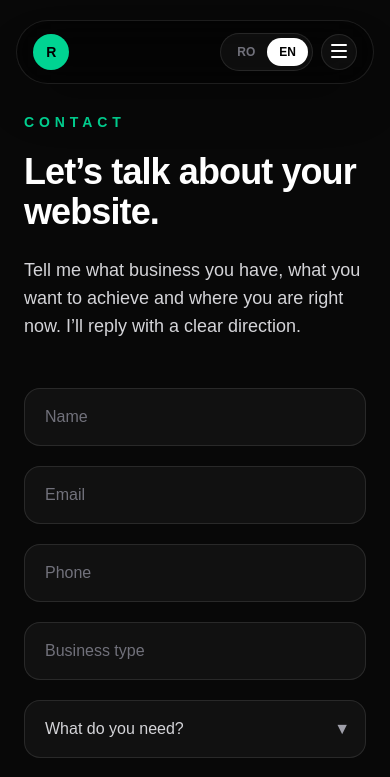
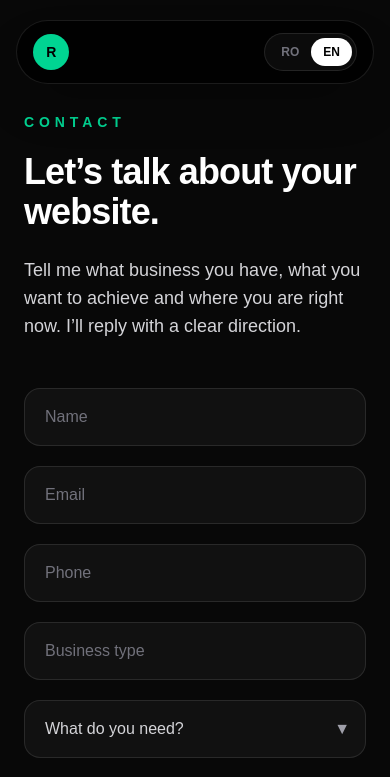
Before and after one commit to RaulRauta/my-business-site, a Next.js app: page /en/contact in a window 390 px wide. Shown: the top 777 px of the page. Built offline with nearby package versions, Linux system fonts and the light colour scheme.

Commit message:
fix mobile page transition

```diff
--- a/components/Navbar.tsx
+++ b/components/Navbar.tsx
@@ -2,41 +2,15 @@
 
 import Link from "next/link";
 import { usePathname } from "next/navigation";
-import {
-  AnimatePresence,
-  motion,
-  useMotionValueEvent,
-  useScroll,
-} from "framer-motion";
-import { useState } from "react";
+import { motion } from "framer-motion";
 import { translations } from "@/lib/translations";
 
 type Lang = "ro" | "en";
 
 export default function Navbar({ lang }: { lang: Lang }) {
   const pathname = usePathname();
-  const { scrollY } = useScroll();
 
-  const [hidden, setHidden] = useState(false);
-  const [menuOpen, setMenuOpen] = useState(false);
-
-  useMotionValueEvent(scrollY, "change", (latest) => {
-    const isMobile = window.innerWidth < 768;
-
-    if (isMobile) {
-      setHidden(false);
-      return;
-    }
-
-    const previous = scrollY.getPrevious() ?? 0;
-
-    if (latest > previous && latest > 120 && !menuOpen) {
-      setHidden(true);
-    } else {
-      setHidden(false);
-    }
-  });
-
+  // nu afișăm pe homepage
   if (pathname === `/${lang}`) return null;
 
   const t = translations[lang];
@@ -53,16 +27,11 @@ export default function Navbar({ lang }: { lang: Lang }) {
   }
 
   return (
-    <>
-      <motion.header
-        animate={{ y: hidden ? -120 : 0, opacity: hidden ? 0 : 1 }}
-        transition={{ duration: 0.28, ease: [0.22, 1, 0.36, 1] }}
-        className="fixed left-0 top-5 z-50 w-full px-4"
-      >
-        <div className="mx-auto flex max-w-5xl items-center justify-between rounded-full border border-white/10 bg-black/45 px-4 py-3 shadow-2xl shadow-black/30 backdrop-blur-xl md:px-5">
+    <header className="fixed left-0 top-5 z-50 w-full px-4">
+      <div className="mx-auto flex max-w-5xl items-center justify-between rounded-full border border-white/10 bg-black/80 px-4 py-3 shadow-2xl shadow-black/30 md:px-5">
+        {/* LOGO */}
         <Link
           href={`/${lang}`}
-            onClick={() => setMenuOpen(false)}
           className="group flex items-center gap-3 font-semibold tracking-tight"
         >
           <span className="flex h-9 w-9 items-center justify-center rounded-full bg-emerald-400 text-sm font-bold text-black transition group-hover:scale-105">
@@ -71,7 +40,7 @@ export default function Navbar({ lang }: { lang: Lang }) {
 
           <span className="hidden text-sm text-white sm:block">
             Raul
-              <span className="ml-1 text-zinc-500">/ Web Growth</span>
+            <span className="ml-1 text-zinc-500"> / Web Growth</span>
           </span>
         </Link>
 
@@ -107,6 +76,7 @@ export default function Navbar({ lang }: { lang: Lang }) {
           })}
         </nav>
 
+        {/* RIGHT SIDE */}
         <div className="flex items-center gap-2">
           {/* LANGUAGE SWITCH */}
           <div className="flex items-center rounded-full border border-white/10 bg-white/[0.04] p-1">
@@ -156,72 +126,8 @@ export default function Navbar({ lang }: { lang: Lang }) {
               <span className="relative z-10">EN</span>
             </Link>
           </div>
-
-            {/* MOBILE MENU BUTTON */}
-            <button
-              type="button"
-              onClick={() => setMenuOpen((prev) => !prev)}
-              className="flex h-9 w-9 items-center justify-center rounded-full border border-white/10 bg-white/[0.04] md:hidden"
-              aria-label="Open menu"
-            >
-              <span className="relative h-4 w-4">
-                <motion.span
-                  animate={{
-                    rotate: menuOpen ? 45 : 0,
-                    y: menuOpen ? 6 : 0,
-                  }}
-                  className="absolute left-0 top-0 h-[2px] w-4 rounded-full bg-white"
-                />
-                <motion.span
-                  animate={{ opacity: menuOpen ? 0 : 1 }}
-                  className="absolute left-0 top-[6px] h-[2px] w-4 rounded-full bg-white"
-                />
-                <motion.span
-                  animate={{
-                    rotate: menuOpen ? -45 : 0,
-                    y: menuOpen ? -6 : 0,
-                  }}
-                  className="absolute left-0 top-[12px] h-[2px] w-4 rounded-full bg-white"
-                />
-              </span>
-            </button>
         </div>
       </div>
-      </motion.header>
-
-      {/* MOBILE MENU */}
-      <AnimatePresence>
-        {menuOpen && (
-          <motion.div
-            initial={{ opacity: 0, y: -12, scale: 0.98 }}
-            animate={{ opacity: 1, y: 0, scale: 1 }}
-            exit={{ opacity: 0, y: -12, scale: 0.98 }}
-            transition={{ duration: 0.22, ease: [0.22, 1, 0.36, 1] }}
-            className="fixed left-4 right-4 top-24 z-40 rounded-3xl border border-white/10 bg-black/80 p-4 shadow-2xl shadow-black/40 backdrop-blur-xl md:hidden"
-          >
-            <div className="grid gap-2">
-              {navItems.map((item) => {
-                const isActive = pathname === item.href;
-
-                return (
-                  <Link
-                    key={item.href}
-                    href={item.href}
-                    onClick={() => setMenuOpen(false)}
-                    className={`rounded-2xl px-5 py-4 text-base font-semibold transition ${
-                      isActive
-                        ? "bg-emerald-400 text-black"
-                        : "bg-white/[0.04] text-zinc-300 hover:bg-white/[0.08] hover:text-white"
-                    }`}
-                  >
-                    {item.label}
-                  </Link>
-                );
-              })}
-            </div>
-          </motion.div>
-        )}
-      </AnimatePresence>
-    </>
+    </header>
   );
 }
```
Lines whose indentation alone changed are shown as unchanged.
